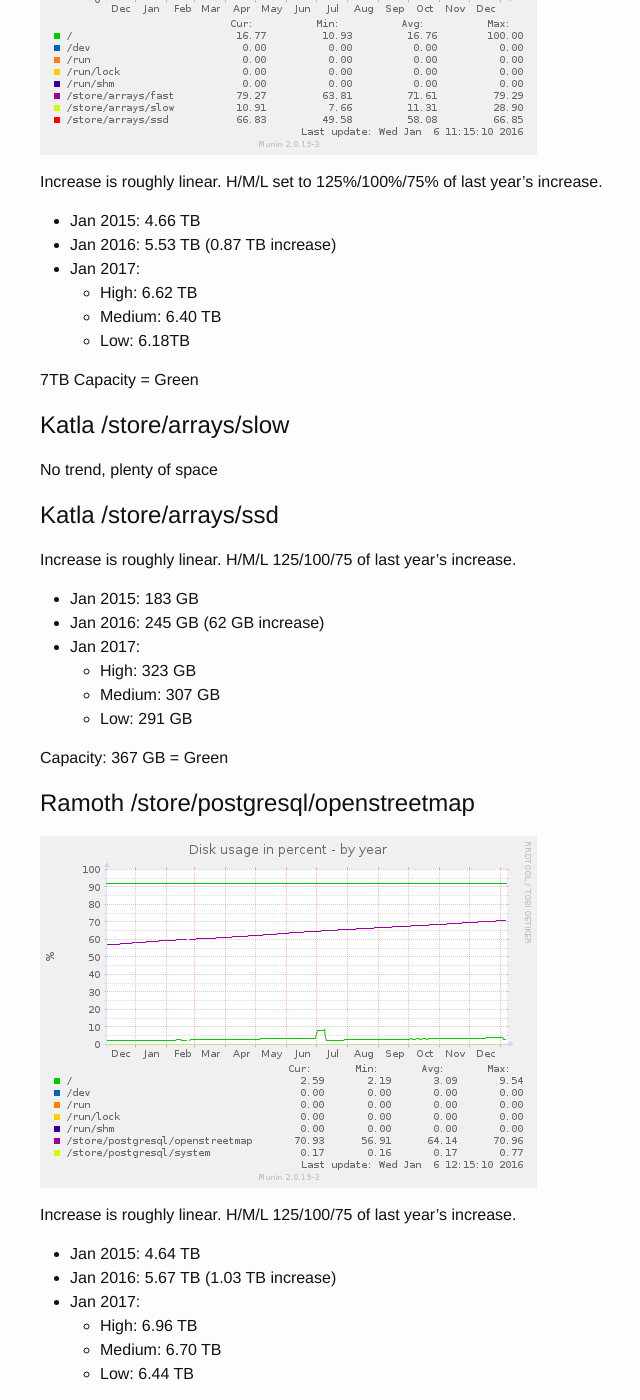
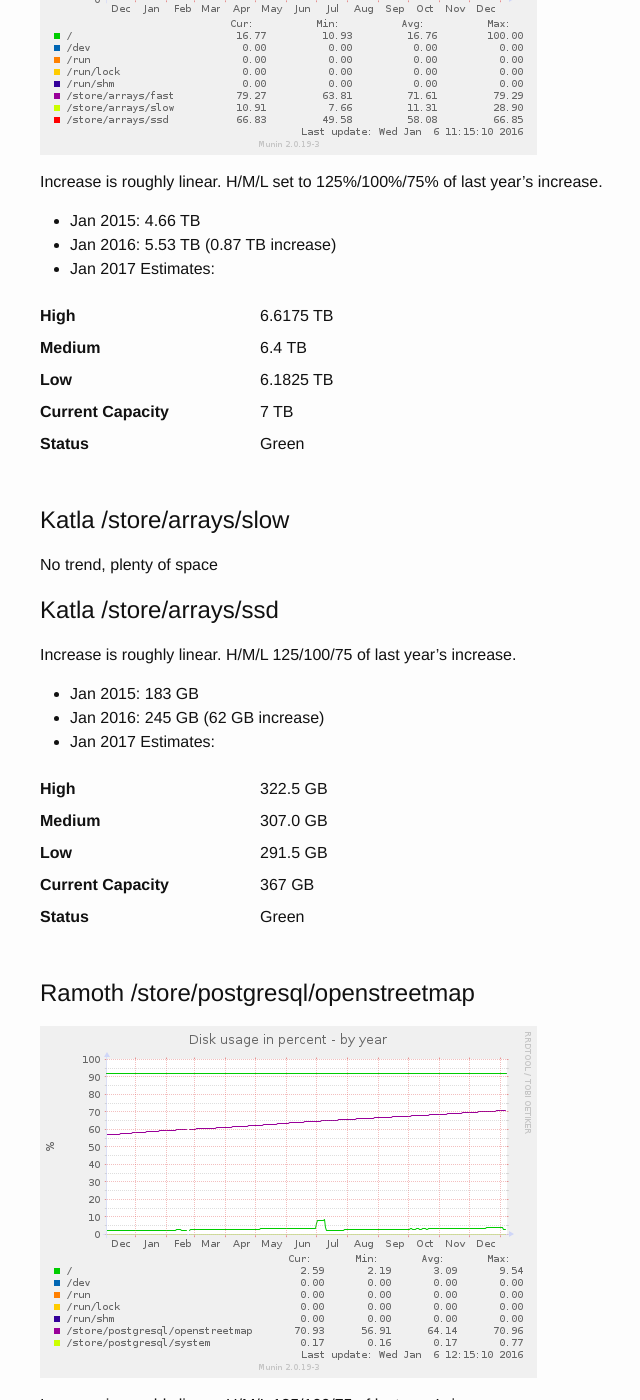
Before and after one commit to gravitystorm/osmf-capacity-planning, a Jekyll site: the page built from 2016/coredb.md, in a window 1280 px wide and 1400 px high, scrolled down 478 px. Shown: the whole window, without its empty margins (230-870 px from the left). Built offline with Jekyll 4.4.1, drawn with Linux system fonts in a browser that asks for light colours; some of the changed text lies outside the part shown.

Commit message:
Use includes to calculate forecasts.

```diff
--- a/2016/coredb.md
+++ b/2016/coredb.md
@@ -14,12 +14,9 @@ Increase is roughly linear. H/M/L set to 125%/100%/75% of last year's increase.
 
 * Jan 2015: 4.66 TB
 * Jan 2016: 5.53 TB (0.87 TB increase)
-* Jan 2017:
-  * High: 6.62 TB
-  * Medium: 6.40 TB
-  * Low: 6.18TB
+* Jan 2017 Estimates:
 
-7TB Capacity = Green
+{% include linear.md units='TB' previous=4.66 current=5.53 capacity=7 %}
 
 ## Katla /store/arrays/slow
 
@@ -31,12 +28,10 @@ Increase is roughly linear. H/M/L 125/100/75 of last year's increase.
 
 * Jan 2015: 183 GB
 * Jan 2016: 245 GB (62 GB increase)
-* Jan 2017:
-  * High: 323 GB
-  * Medium: 307 GB
-  * Low: 291 GB
+* Jan 2017 Estimates:
 
-Capacity: 367 GB = Green
+{% include linear.md units='GB' previous=183 current=245 capacity=367 %}
+
 
 ## Ramoth /store/postgresql/openstreetmap
 
@@ -46,12 +41,9 @@ Increase is roughly linear. H/M/L 125/100/75 of last year's increase.
 
 * Jan 2015: 4.64 TB
 * Jan 2016: 5.67 TB (1.03 TB increase)
-* Jan 2017:
-  * High: 6.96 TB
-  * Medium: 6.70 TB
-  * Low: 6.44 TB
+* Jan 2017 Estimates:
 
-Capacity: 8 TB = Green
+{% include linear.md units='TB' previous=4.64 current=5.67 capacity=8 %}
 
 # Disk utilisation
 
```
